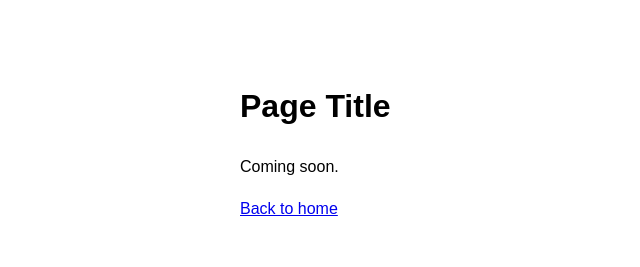
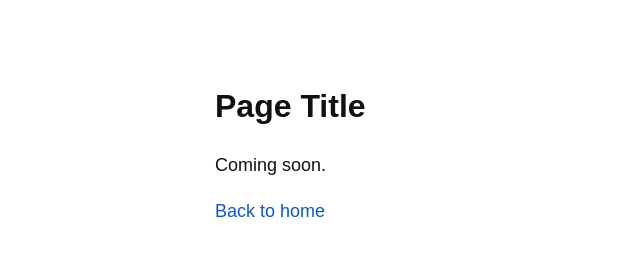
Before and after one commit to StratOthy/Othmane-Porfolio, a plain HTML site: page about.html in a window 1280 px wide. Shown: the whole page, without its empty margins (0-640 px from the left). Drawn offline with Linux system fonts and the light colour scheme.

Commit message:
Update style.css

```diff
--- a/style.css
+++ b/style.css
@@ -1,7 +1,29 @@
 body {
   font-family: Arial, sans-serif;
-  max-width: 800px;
+  max-width: 850px;
   margin: 40px auto;
   padding: 20px;
   line-height: 1.6;
+  color: #111;
 }
+
+h1, h2 {
+  margin-bottom: 10px;
+}
+
+p, li {
+  font-size: 18px;
+}
+
+ul {
+  padding-left: 20px;
+}
+
+a {
+  color: #0b57d0;
+  text-decoration: none;
+}
+
+a:hover {
+  text-decoration: underline;
+}
```
